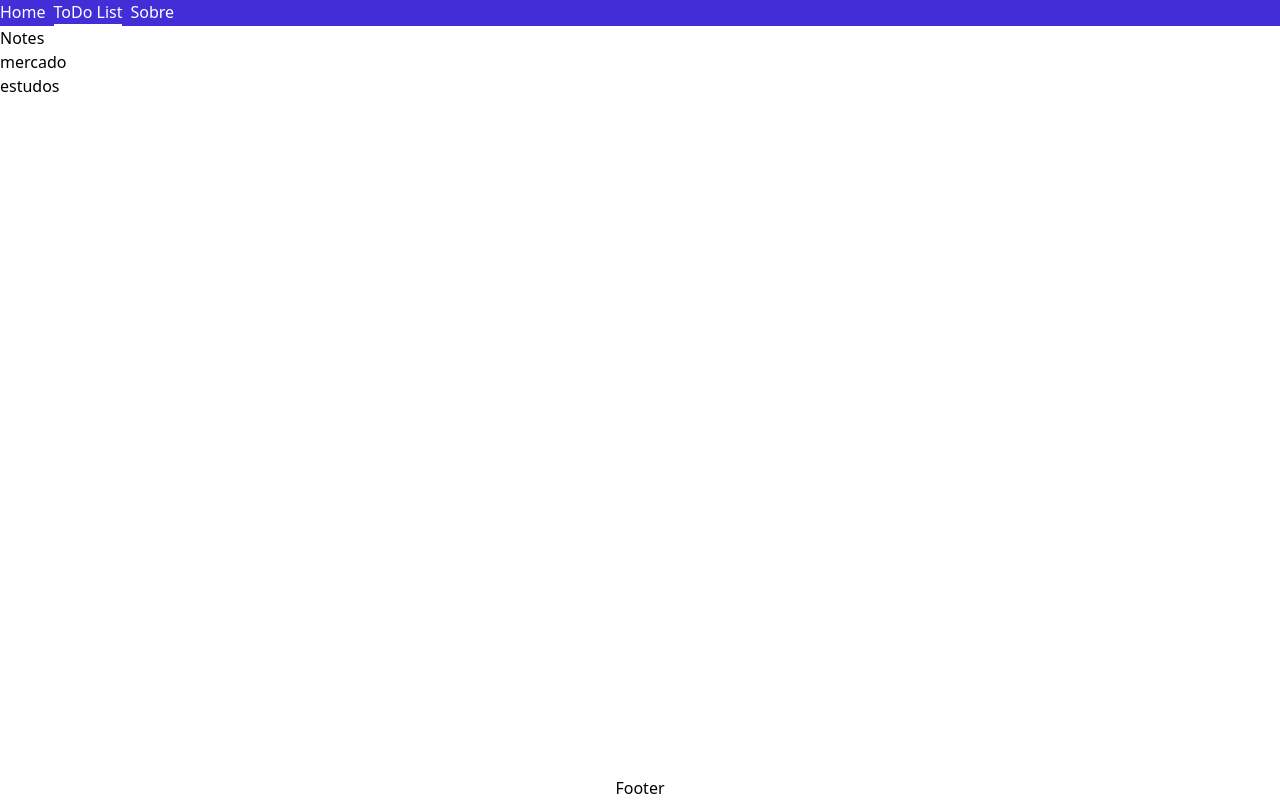
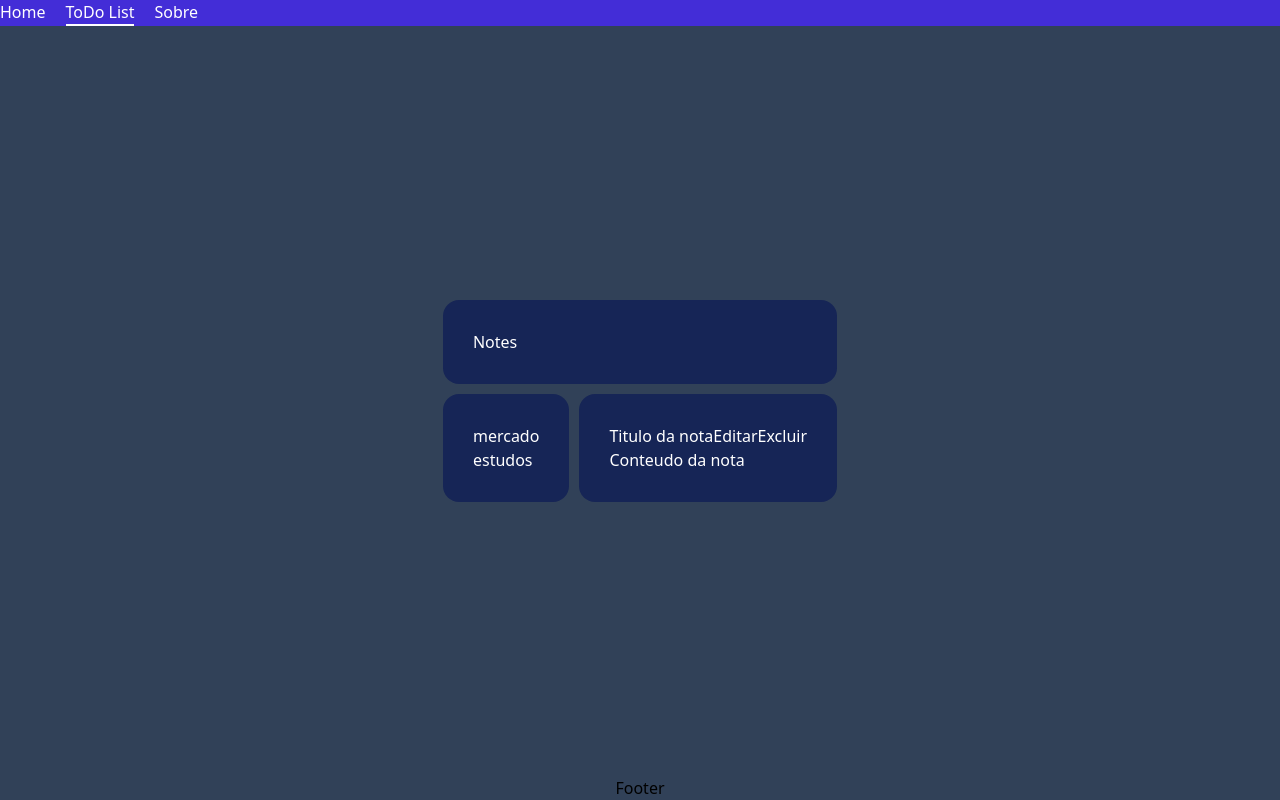
Before and after one commit to theJRodrigues/ToDo-CRUD, a React (Vite) app: page /todo-list in a window 1280 px wide. Built offline with nearby package versions, Linux system fonts and the light colour scheme; data requests are answered from the project's data file.

Commit message:
criado o esqueleto da seção de notas

```diff
--- a/src/components/AsideCategories/AsideCategoires.tsx
+++ b/src/components/AsideCategories/AsideCategoires.tsx
@@ -1,21 +1,21 @@
-interface Category{
-    id: string,
-    category: string
+interface Categories {
+  id: string;
+  category: string;
 }
 
-interface AsideCategoiresProps{
-    categories: Category[]
+interface AsideCategoiresProps {
+  categories: Categories[];
 }
 
-const AsideCategoires = ({categories}: AsideCategoiresProps) => {
-    console.log(categories)
+const AsideCategoires = ({ categories }: AsideCategoiresProps) => {
+  console.log(categories);
   return (
-    <aside>
+    <aside className="bg-blue-950 p-3 rounded-2xl">
       <nav>
         <ul>
-            {categories?.map((category) =>(
-                <li key={category.id}>{category.category}</li>)
-            )}
+          {categories?.map((category) => (
+            <li key={category.id}>{category.category}</li>
+          ))}
         </ul>
       </nav>
     </aside>
--- a/src/components/ContentCategories/ContentCategories.tsx
+++ /dev/null
@@ -1,7 +0,0 @@
-const ContentCategories = () => {
-  return (
-    <div>ContentCategories</div>
-  )
-}
-
-export default ContentCategories
--- a/src/components/Header.tsx
+++ b/src/components/Header.tsx
@@ -1,12 +1,20 @@
-import { NavLink } from "react-router";
+import { NavLink, NavLinkProps } from "react-router";
 
 const Header = () => {
+  const isActive: NavLinkProps["className"] = ({ isActive }) =>
+    isActive ? "is-active" : "";
   return (
     <header className="bg-indigo-700 w-full text-white">
       <nav className="flex  gap-2">
-        <NavLink to={"/"}>Home</NavLink>
-        <NavLink to={"/todo-list"}>ToDo List</NavLink>
-        <NavLink to={"/about"}>Sobre</NavLink>
+        <NavLink to={"/"} className={isActive}>
+          Home
+        </NavLink>
+        <NavLink to={"/todo-list"} className={isActive}>
+          ToDo List
+        </NavLink>
+        <NavLink to={"/about"} className={isActive}>
+          Sobre
+        </NavLink>
       </nav>
     </header>
   );
--- /dev/null
+++ b/src/components/NotesSection/NotesSection.tsx
@@ -0,0 +1,16 @@
+const NotesSection = () => {
+  return (
+    <article className="bg-blue-950 p-3 rounded-2xl">
+      <div className="flex  justify-between ">
+        <h3>Titulo da nota</h3>
+        <span>
+          <button>Editar</button>
+          <button>Excluir</button>
+        </span>
+      </div>
+      <p>Conteudo da nota</p>
+    </article>
+  );
+};
+
+export default NotesSection;
--- a/src/index.css
+++ b/src/index.css
@@ -1,5 +1,11 @@
 @import "tailwindcss";
-
-.active{
+@theme{
+    --spacing: 10px;
+}
+.is-active{
     border-bottom: 2px solid white;
 }
+
+#root{
+    @apply bg-slate-700
+}
--- a/src/pages/NotesPage/NoteList.tsx
+++ b/src/pages/NotesPage/NoteList.tsx
@@ -1,16 +1,16 @@
 import AsideCategoires from "../../components/AsideCategories/AsideCategoires";
+import NotesSection from "../../components/NotesSection/NotesSection";
 import api from "../../services/Api";
 import { useQuery } from "@tanstack/react-query";
 
-
-export interface Notes{
-  id: string,
-  category: string,
-  contents:{
-    id: string,
-    title: string,
-    content: string
-  }
+export interface Notes {
+  id: string;
+  category: string;
+  contents: {
+    id: string;
+    title: string;
+    content: string;
+  };
 }
 const NoteList = () => {
   const { data: notes, isLoading } = useQuery<Notes[]>({
@@ -21,15 +21,18 @@ const NoteList = () => {
     },
   });
 
-  const categories = notes?.map(note => {
-    return {id: note.id, category: note.category}})
+  const categories =
+    notes?.map((note) => {
+      return { id: note.id, category: note.category };
+    }) || [];
+
   return (
-    <main className="w-full grow-1">
-      <h1>Notes</h1>
-     <section>
-      <AsideCategoires categories={categories}/>
-
-     </section>
+    <main className="grow-1 content-center text-white">
+      <div className="grid grid-cols-auto gap-1">
+        <h1 className="col-span-2 bg-blue-950 p-3 rounded-2xl">Notes</h1>
+        <AsideCategoires categories={categories} />
+        <NotesSection />
+      </div>
     </main>
   );
 };
```
